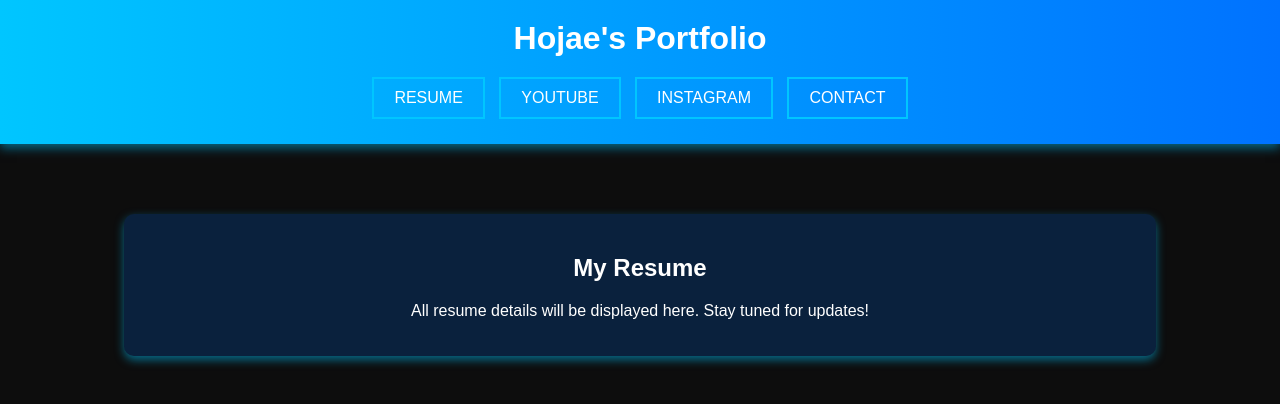
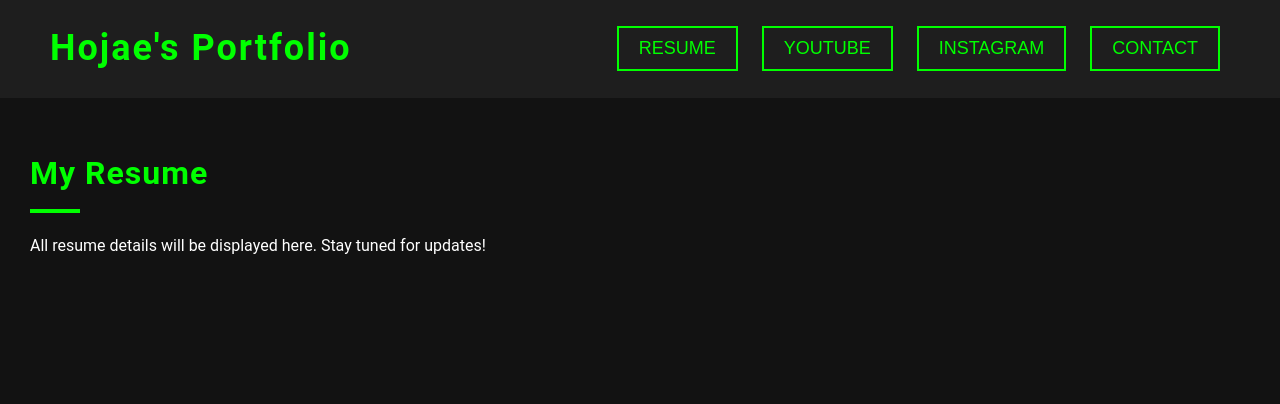
Before and after one commit to 1DELENQUENT/QUENT-S-HOUSE, a plain HTML site: page index.html in a window 1280 px wide. Drawn offline with Linux system fonts and the light colour scheme.

Commit message:
Update style.css

```diff
--- a/style.css
+++ b/style.css
@@ -1,107 +1,100 @@
-/* General Styling */
-body {
-    font-family: 'Poppins', sans-serif;
-    background-color: #0d0d0d;
-    color: #ffffff;
-    text-align: center;
+* {
     margin: 0;
     padding: 0;
+    box-sizing: border-box;
 }
 
-/* Header Styling */
-header {
-    background: linear-gradient(90deg, #00c6ff, #0072ff);
-    padding: 20px;
-    box-shadow: 0px 4px 10px rgba(0, 198, 255, 0.5);
+body {
+    font-family: 'Roboto', sans-serif;
+    background-color: #121212;
+    color: #fff;
+    line-height: 1.6;
+    overflow-x: hidden;
 }
 
-h1 {
-    font-size: 2em;
-    margin: 0;
+header {
+    display: flex;
+    justify-content: space-between;
+    align-items: center;
+    padding: 20px 50px;
+    background-color: #1E1E1E;
 }
 
-/* Navigation Buttons */
-nav {
-    margin-top: 15px;
+header .logo h1 {
+    font-size: 36px;
+    font-weight: bold;
+    color: #00FF00; /* Cyber-green accent */
+    letter-spacing: 2px;
 }
 
 nav button {
-    background: transparent;
-    border: 2px solid #00c6ff;
-    color: #ffffff;
+    background: none;
+    border: 2px solid #00FF00;
+    color: #00FF00;
+    font-size: 18px;
     padding: 10px 20px;
-    font-size: 1em;
+    margin: 0 10px;
     cursor: pointer;
-    margin: 5px;
-    transition: all 0.3s ease-in-out;
+    transition: background-color 0.3s ease, color 0.3s ease;
 }
 
-nav button: hover {
-    background: #00c6ff;
-    color: #ffffff;
-    font-weight: bold;
+nav button:hover {
+    background-color: #00FF00;
+    color: #121212;
 }
 
-/* Section Styling */
 main {
-    margin-top: 30px;
-    padding: 20px;
+    padding: 50px 30px;
 }
 
 .content {
     display: none;
-    padding: 20px;
-    border-radius: 10px;
-    background: rgba(0, 114, 255, 0.2);
-    box-shadow: 0px 4px 10px rgba(0, 198, 255, 0.5);
-    width: 80%;
-    margin: 20px auto;
-    animation: fadeIn 0.5s ease-in-out;
 }
 
-/* Show active section */
 .content.active {
     display: block;
 }
 
-/* Animation */
-@keyframes fadeIn {
-    from { opacity: 0; transform: translateY(-10px); }
-    to { opacity: 1; transform: translateY(0); }
+.section-header {
+    display: flex;
+    flex-direction: column;
+    align-items: flex-start;
+    margin-bottom: 20px;
 }
 
-/* Links */
-a {
-    color: #00c6ff;
-    text-decoration: none;
-    font-weight: bold;
+.section-header h2 {
+    font-size: 32px;
+    color: #00FF00;
+    letter-spacing: 1px;
 }
 
-a: hover {
-    text-decoration: underline;
-}
-.video-container {
-    display: flex;
-    justify-content: space-between;
-    gap: 20px;
-    flex-wrap: wrap;
-    margin-top: 20px;
+.section-header .underline {
+    width: 50px;
+    height: 4px;
+    background-color: #00FF00;
+    margin-top: 10px;
 }
 
-.video iframe {
-    width: 100%;
-    max-width: 560px;
-    height: 315px;
-    border: none;
+a {
+    color: #00FF00;
+    text-decoration: none;
+    font-size: 18px;
+    padding: 10px 0;
+    display: inline-block;
+    transition: color 0.3s ease;
 }
 
-@media (max-width: 768px) {
-    .video-container {
-        flex-direction: column;
-        align-items: center;
-    }
+a:hover {
+    color: #ff5722; /* Orange hover effect */
+}
 
-    .video iframe {
-        width: 100%;
-        max-width: 90%;
-    }  }
+footer {
+    text-align: center;
+    padding: 20px;
+    background-color: #1E1E1E;
+}
+
+footer p {
+    color: #fff;
+    font-size: 14px;
+}
```
